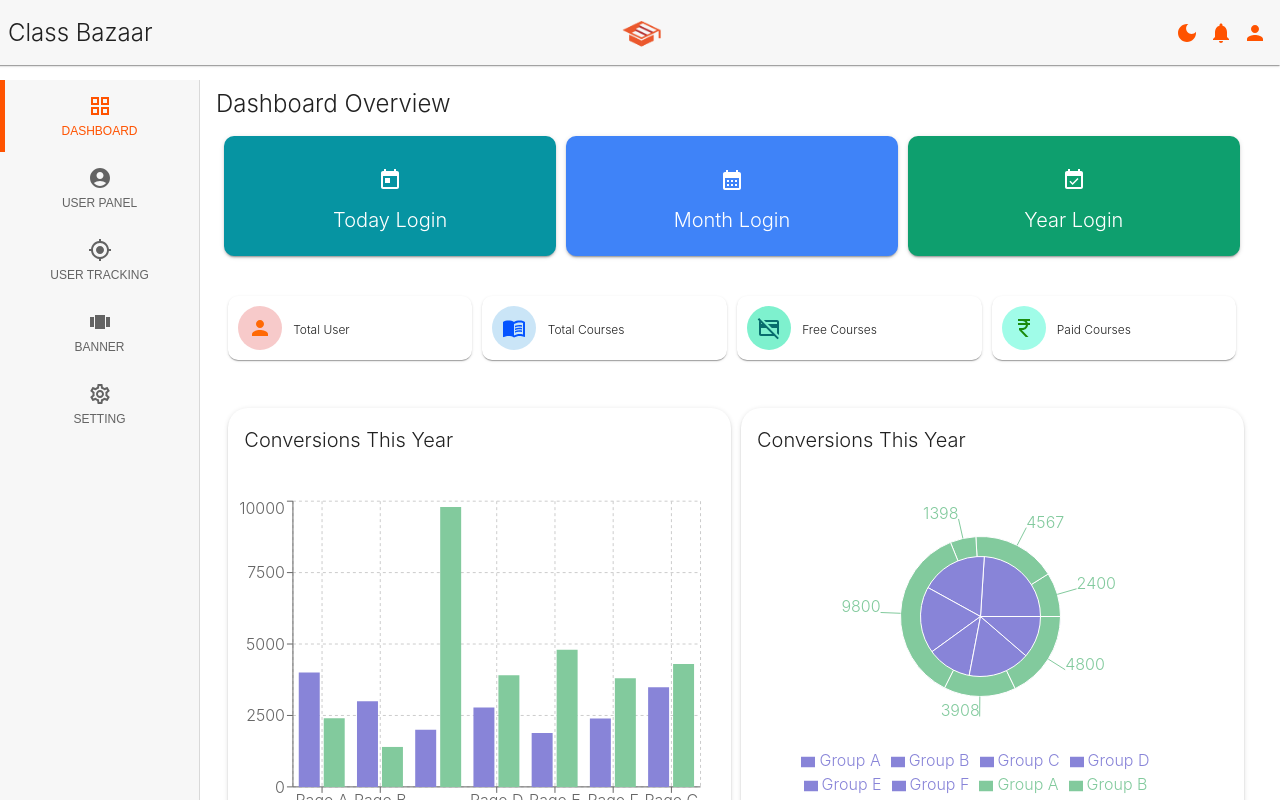
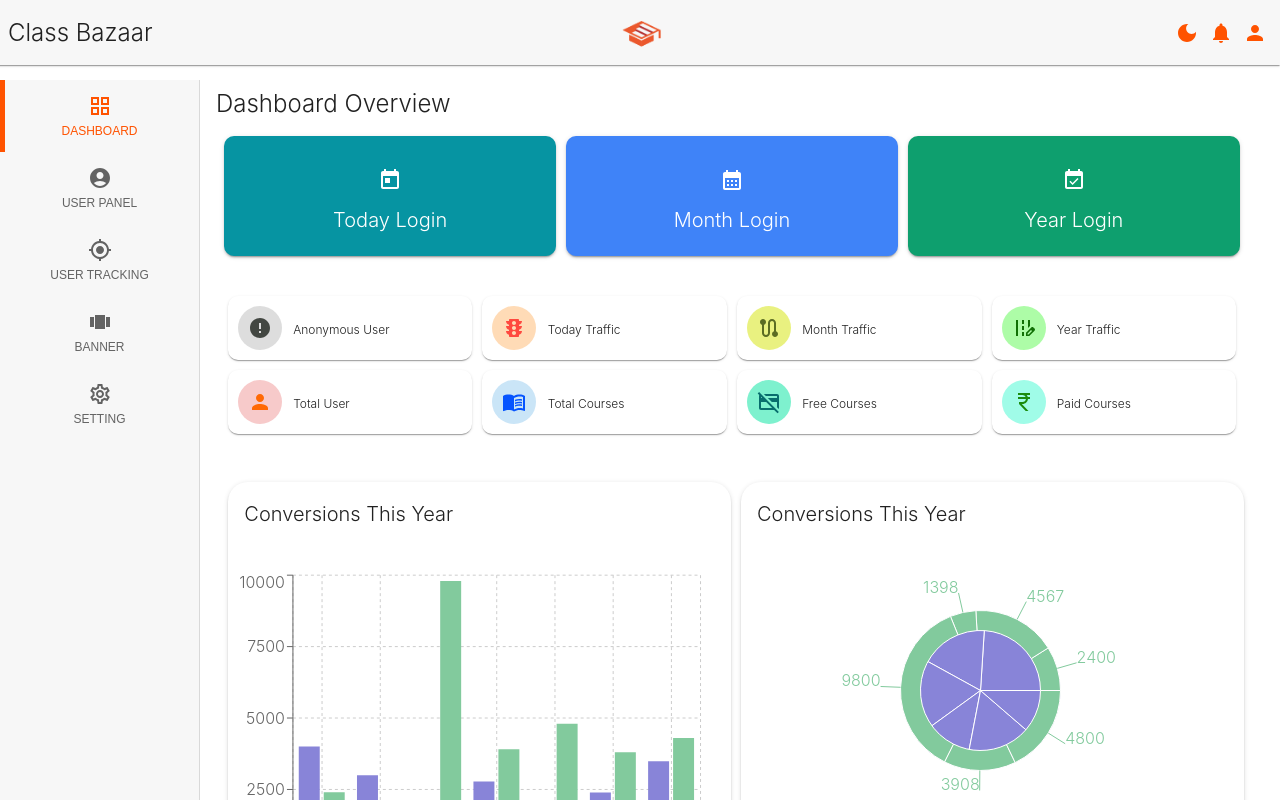
Before and after one commit to bitwittech/CB-DashboardFrontEnd, a React (Create React App) app: page /adminpanel in a window 1280 px wide. Shown: the top 800 px of the page. Built offline with nearby package versions, Linux system fonts and the light colour scheme; no server answers; sample sign-in values are in the browser's storage.

Commit message:
Ui Modifications

```diff
--- a/src/assets/custom/css/dashboard.css
+++ b/src/assets/custom/css/dashboard.css
@@ -51,6 +51,26 @@
         color: rgb(27, 139, 13);
     }
 
+    .item5 {
+        background-color: rgb(199 199 199 / 60%);
+        color: rgb(52 56 51 / 91%);
+    }
+
+    .item6 {
+        background-color: rgb(255 219 182);
+        color: rgb(255 21 21 / 74%);
+    }
+
+    .item7 {
+        background-color: rgb(228 237 94 / 79%);
+        color: rgb(63 82 17 / 84%);
+    }
+
+    .item8 {
+        background-color: rgb(166 252 160 / 92%);
+        color: rgb(17 112 5);
+    }
+
     .chart {
         width: 500px;
     }
--- a/src/components/Dashboard.js
+++ b/src/components/Dashboard.js
@@ -20,6 +20,11 @@ import PersonIcon from '@mui/icons-material/Person';
 import CreditCardOffOutlinedIcon from '@mui/icons-material/CreditCardOffOutlined';
 import EventAvailableIcon from '@mui/icons-material/EventAvailable';
 import CurrencyRupeeIcon from '@mui/icons-material/CurrencyRupee';
+import ErrorIcon from '@mui/icons-material/Error';
+import TrafficIcon from '@mui/icons-material/Traffic';
+import RouteIcon from '@mui/icons-material/Route';
+import EditRoadIcon from '@mui/icons-material/EditRoad';
+
 import { DataGrid } from "@mui/x-data-grid";
 import {siteReport } from "../services/service";
 
@@ -275,6 +280,82 @@ const Dashboard = () => {
           sx={{ boxShadow: 1 }}
           className="overviewBoardSec2"
         >
+          <div class="sec2Icon item5">
+            <ErrorIcon />
+          </div>
+          <div>
+            <Typography align="center" variant="caption">
+              Anonymous User
+            </Typography>
+            <Typography align="center" variant="h5">
+              {state.anonymous}
+            </Typography>
+          </div>
+        </Grid>
+        <Grid
+          item
+          xs={12}
+          md={2.8}
+          sx={{ boxShadow: 1 }}
+          className="overviewBoardSec2"
+        >
+          <div class="sec2Icon item6">
+            <TrafficIcon />
+          </div>
+          <div>
+            <Typography align="center" variant="caption">
+              Today Traffic
+            </Typography>
+            <Typography align="center" variant="h5">
+              {state.todayTraffic}
+            </Typography>
+          </div>
+        </Grid>
+        <Grid
+          item
+          xs={12}
+          md={2.8}
+          sx={{ boxShadow: 1 }}
+          className="overviewBoardSec2"
+        >
+          <div class="sec2Icon item7">
+            <RouteIcon />
+          </div>
+          <div>
+            <Typography align="center" variant="caption">
+              Month Traffic
+            </Typography>
+            <Typography align="center" variant="h5">
+              {state.monthTraffic}
+            </Typography>
+          </div>
+        </Grid>
+        <Grid
+          item
+          xs={12}
+          md={2.8}
+          sx={{ boxShadow: 1 }}
+          className="overviewBoardSec2"
+        >
+          <div class="sec2Icon item8">
+            <EditRoadIcon />
+          </div>
+          <div>
+            <Typography align="center" variant="caption">
+              Year Traffic
+            </Typography>
+            <Typography align="center" variant="h5">
+              {state.yearTraffic}
+            </Typography>
+          </div>
+        </Grid>
+        <Grid
+          item
+          xs={12}
+          md={2.8}
+          sx={{ boxShadow: 1 }}
+          className="overviewBoardSec2"
+        >
           <div class="sec2Icon item1">
             <PersonIcon />
           </div>
--- a/src/components/UserPanel.js
+++ b/src/components/UserPanel.js
@@ -5,7 +5,7 @@ import {
   LinearProgress,
   Grid,
   IconButton,
-  InputAdornment,
+  InputAdornment,Button
 } from "@mui/material";
 import DeleteIcon from "@mui/icons-material/Delete";
 import CreateIcon from "@mui/icons-material/Create";
@@ -17,6 +17,7 @@ import {
   useGridSelector,
 } from "@mui/x-data-grid";
 import Pagination from "@mui/material/Pagination";
+import PersonSearchIcon from "@mui/icons-material/PersonSearch";
 
 import { OpenBox, Notify } from "../App";
 import { getListUser, deleteUser } from "../services/service";
@@ -28,17 +29,16 @@ export default function Products() {
   const despatchAlert = useContext(Notify);
 
   // states
-
-  const [search, setSearch] = useState("");
+  const [search, setSearch] = useState({email : '',date : ''});
   const [Row, setRows] = useState(null);
 
   useEffect(() => {
-    getListUser()
+    getListUser(search.email)
       .then((data) => {
-        console.log(data.data);
 
         setRows(
           data.data.map((row) => {
+          let date = JSON.stringify(row.reg_time).split("T")[0].slice(1)
             return {
               id: row._id,
               name: row.name,
@@ -49,7 +49,7 @@ export default function Products() {
               city: row.city,
               mobile_no: row.mobile_no,
               password: row.password,
-              reg_time: row.reg_time,
+              reg_time: date,
               action: row,
             };
           })
@@ -58,7 +58,9 @@ export default function Products() {
       .catch((err) => {
         console.log(err);
       });
-  }, []);
+  }, [search]);
+
+
 
   const columns = [
     { field: "id", headerName: "ID", width: 50 },
@@ -145,6 +147,16 @@ export default function Products() {
     },
   ];
 
+  const handleSearch = (e) => {
+    console.log(e.target.name)
+    if(e.target.name === 'email') localStorage.setItem('searchEmail',e.target.value);
+    setSearch({
+      ...search,
+      [e.target.name] : e.target.value
+    });
+  };
+
+
   function DataGridView() {
     function CustomPagination() {
       const apiRef = useGridApiContext();
@@ -175,9 +187,9 @@ export default function Products() {
           filterModel={{
             items: [
               {
-                columnField: "email_address",
+                columnField: "reg_time",
                 operatorValue: "contains",
-                value: `${search}`,
+                value: `${search.date}`,
               },
             ],
           }}
@@ -186,10 +198,7 @@ export default function Products() {
     );
   }
 
-  const handleSearch = (e) => {
-    // console.log(e.target.value)
-    setSearch(e.target.value);
-  };
+
 
   return (
     <>
@@ -212,71 +221,54 @@ export default function Products() {
           gap: "15px",
         }}
       >
-        <Grid xs={12}>
+        <Grid xs={12} md = {4}>
           <TextField
             fullWidth
             autoComplete={false}
             id="demo-helper-text-aligned-no-helper"
             label="User Eamil"
             onChange={handleSearch}
-            name="seachQuery"
+            name="email"
             InputProps={{
               startAdornment: (
                 <InputAdornment position="start">Email</InputAdornment>
               ),
             }}
             type="search"
+
           />
         </Grid>
-        {/*
-        <Grid xs={12} md={2.8}>
-          <Box sx={{ minWidth: 120 }}>
-            <FormControl fullWidth>
-              <InputLabel id="demo-simple-select-label">Age</InputLabel>
-              <Select
-                labelId="demo-simple-select-label"
-                id="demo-simple-select"
-                value={age}
-                label="Age"
-                onChange={handleChange}
-              >
-                <MenuItem value={10}>Ten</MenuItem>
-                <MenuItem value={20}>Twenty</MenuItem>
-                <MenuItem value={30}>Thirty</MenuItem>
-              </Select>
-            </FormControl>
-          </Box>
+
+        <Grid xs={12} md={4}>
+          <TextField
+            fullWidth
+            autoComplete={false}
+            id="demo-helper-text-aligned-no-helper"
+            name = 'date'
+            type="date"
+            label="Search By Date"
+
+            InputProps={{
+              startAdornment: (
+                <InputAdornment position="start">Date</InputAdornment>
+              ),
+            }}
+            onChange={handleSearch}
+          />
         </Grid>
 
-        <Grid xs={12} md={2.8}>
-          <Box sx={{ minWidth: 120 }}>
-            <FormControl fullWidth>
-              <InputLabel id="demo-simple-select-label">Price</InputLabel>
-              <Select
-                labelId="demo-simple-select-label"
-                id="demo-simple-select"
-                value={price}
-                label="Price"
-                onChange={handleChangePrice}
-              >
-                <MenuItem value={20}>Low to High</MenuItem>
-                <MenuItem value={30}>High To Low</MenuItem>
-              </Select>
-            </FormControl>
-          </Box>
-        </Grid>
 
-        <Grid xs={12} md={2.8}>
+        <Grid xs={12} md={3.5}>
           <Button
             sx={{ width: "100%" }}
             color="primary"
-            startIcon={<AddIcon />}
+            startIcon={<PersonSearchIcon />}
             variant="contained"
-            onClick = {()=>{SideBox.setOpen({state : true, formType : 'product'})}}
+            // onClick = {()=>{setSearch()}}
           >
-            Add Product
+            Search User
           </Button>
-        </Grid> */}
+        </Grid>
       </Grid>
 
       {/* Section 1 ends  */}
--- a/src/services/service.js
+++ b/src/services/service.js
@@ -25,8 +25,8 @@ export const addProduct = async(data)=>{
 
 // for listing the products
 
-export const getListUser = async()=>{
-   return await axios.get(`${localBaseUrl}/getListProduct`,{headers: {
+export const getListUser = async(data)=>{
+   return await axios.get(`${localBaseUrl}/getListProduct/?email=${data}`,{headers: {
          'Authorization' : `Bearer ${localStorage.getItem('WDToken')}`
       }})
 
@@ -52,8 +52,8 @@ export const updateUser = async (data) => {
 
 // for listing the listCardTrack
 
-export const listCardTrack = async()=>{
-   return await axios.get(`${localBaseUrl}/listCardTrack`,{headers: {
+export const listCardTrack = async(data)=>{
+   return await axios.get(`${localBaseUrl}/listCardTrack?email=${data.email}`,{headers: {
          'Authorization' : `Bearer ${localStorage.getItem('WDToken')}`
       }})
 
@@ -61,8 +61,8 @@ export const listCardTrack = async()=>{
 
 // for listing the listEnrollTrack
 
-export const listEnrollTrack = async()=>{
-   return await axios.get(`${localBaseUrl}/listEnrollTrack`,{headers: {
+export const listEnrollTrack = async(data)=>{
+   return await axios.get(`${localBaseUrl}/listEnrollTrack?email=${data.email}`,{headers: {
          'Authorization' : `Bearer ${localStorage.getItem('WDToken')}`
       }})
 
@@ -70,8 +70,8 @@ export const listEnrollTrack = async()=>{
 
 // for listing the listSearchTrack
 
-export const listSearchTrack = async()=>{
-   return await axios.get(`${localBaseUrl}/listSearchTrack`,{headers: {
+export const listSearchTrack = async(data)=>{
+   return await axios.get(`${localBaseUrl}/listSearchTrack?email=${data.email}`,{headers: {
          'Authorization' : `Bearer ${localStorage.getItem('WDToken')}`
       }})
 
@@ -79,8 +79,17 @@ export const listSearchTrack = async()=>{
 
 // for listing the listTrackData
 
-export const listTrackData = async()=>{
-   return await axios.get(`${localBaseUrl}/listTrackData`,{headers: {
+export const listTrackData = async(data)=>{
+   return await axios.get(`${localBaseUrl}/listTrackData?email=${data.email}`,{headers: {
+         'Authorization' : `Bearer ${localStorage.getItem('WDToken')}`
+      }})
+
+ }
+
+// for listing the searchUser
+
+export const searchUser = async(data)=>{
+   return await axios.get(`${localBaseUrl}/searchUser?email=${data.email}&table=${data.table}`,{headers: {
          'Authorization' : `Bearer ${localStorage.getItem('WDToken')}`
       }})
 
```
Also changed, not shown: src/components/UserTracking.js (+78 -44 lines). Lines whose indentation alone changed are shown as unchanged.
